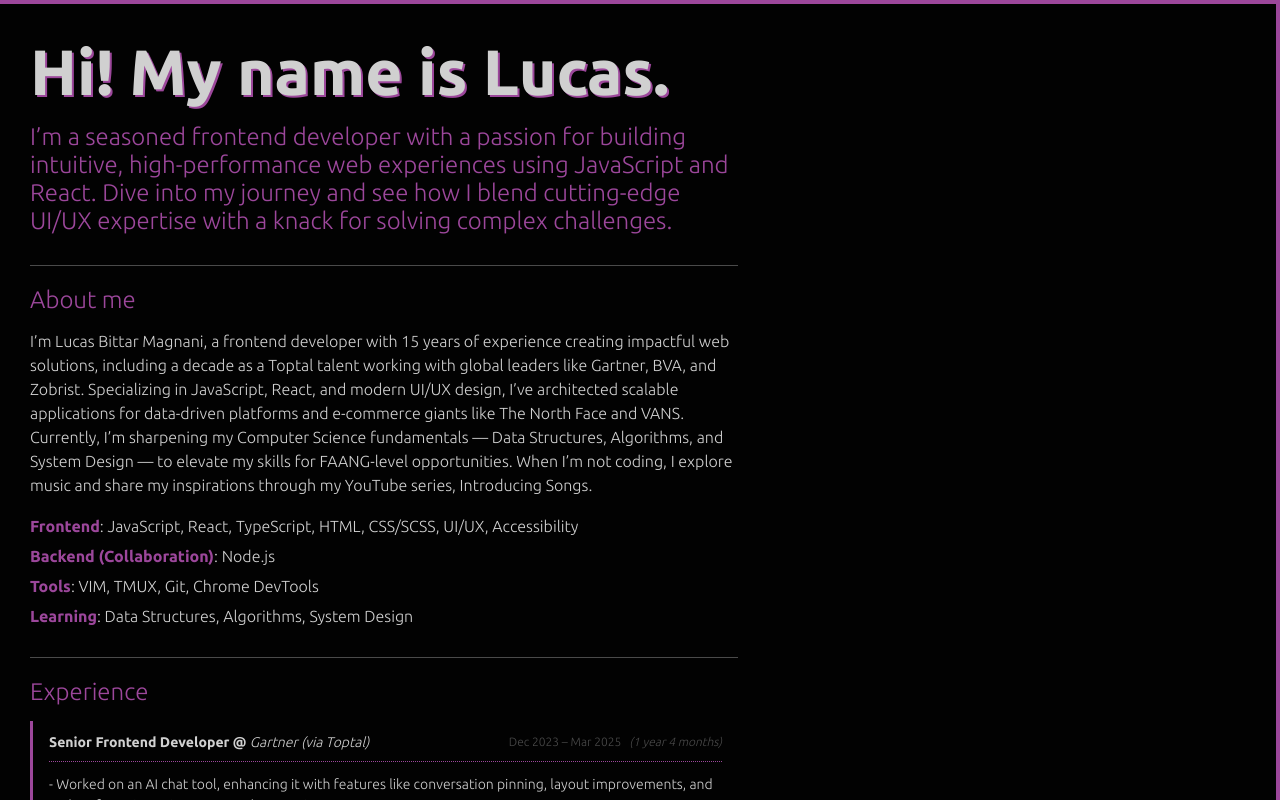
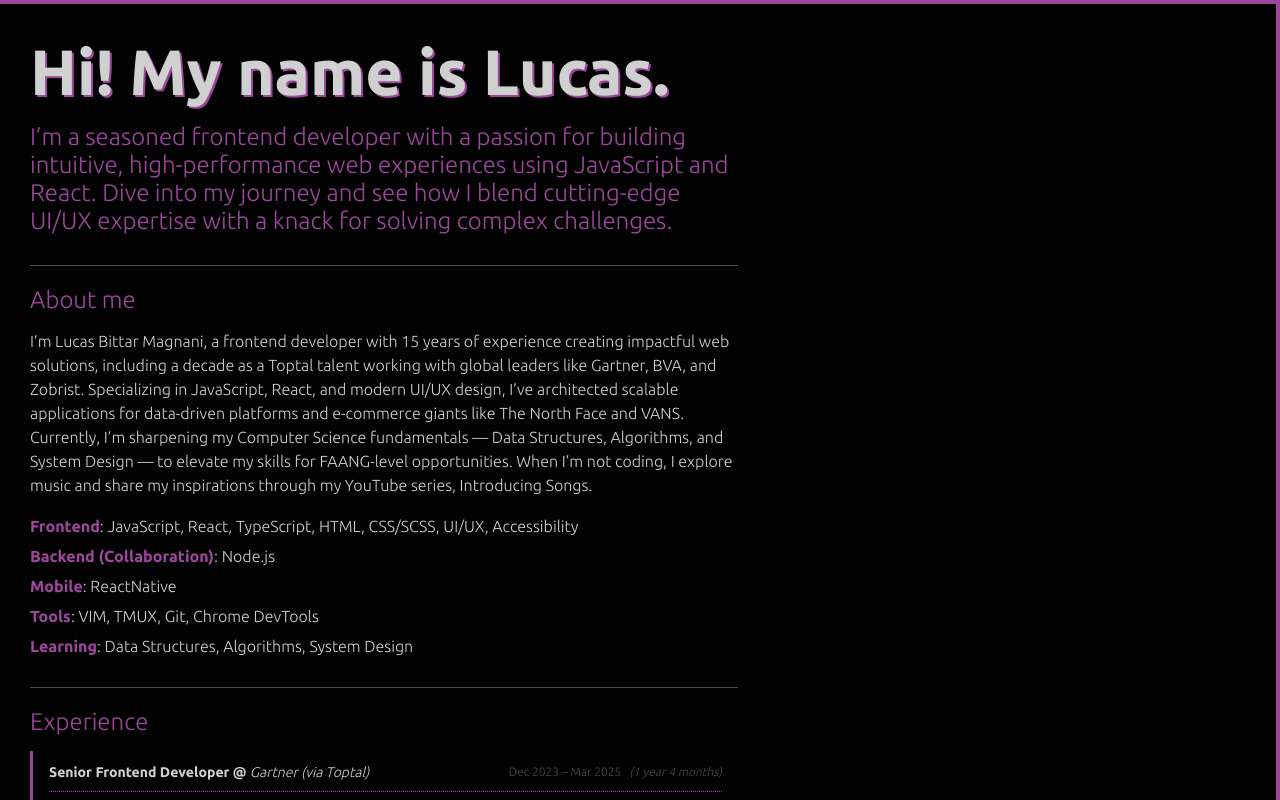
Before and after one commit to lucasbittar/personal-site, a React (Vite) app: page / in a window 1280 px wide. Shown: the top 800 px of the page. Built offline with nearby package versions, Linux system fonts and the light colour scheme.

Commit message:
Update skill on bio section

```diff
--- a/src/components/About.jsx
+++ b/src/components/About.jsx
@@ -25,6 +25,9 @@ const About = () => {
           <strong>Backend (Collaboration)</strong>: Node.js
         </li>
         <li className="skill-item">
+          <strong>Mobile</strong>: ReactNative
+        </li>
+        <li className="skill-item">
           <strong>Tools</strong>: VIM, TMUX, Git, Chrome DevTools
         </li>
         <li className="skill-item">
```
